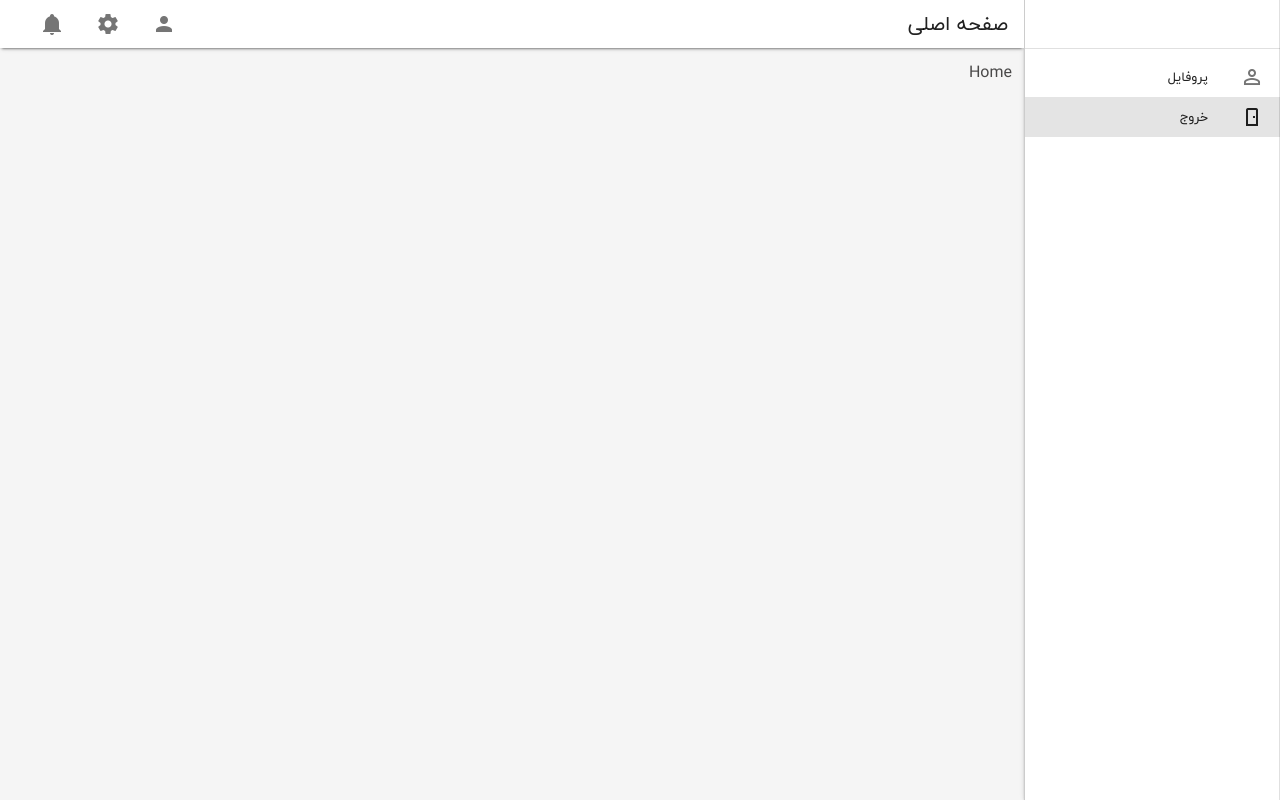
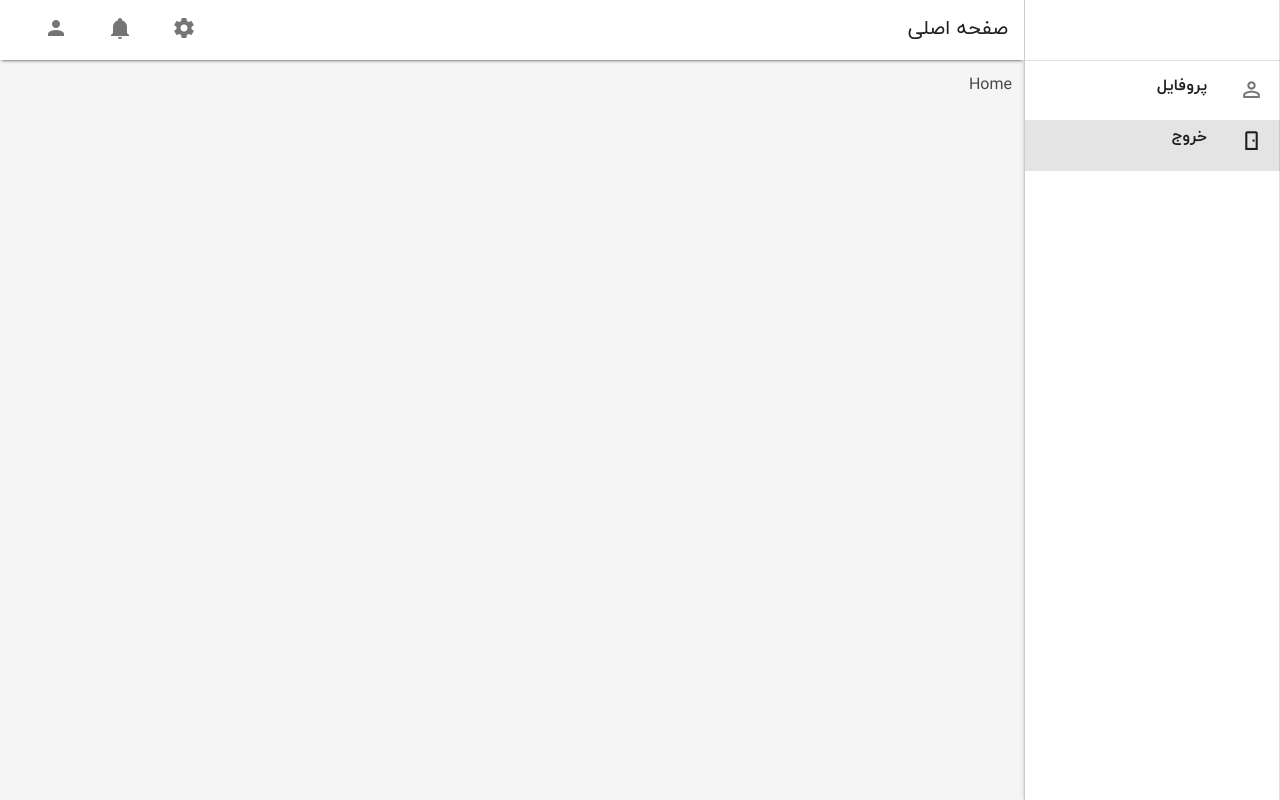
Before and after one commit to mmd1380/Project, a Vue app: page /auth in a window 1280 px wide. Both pictures are taken after a click on the button "ورود به سیستم". Built offline with nearby package versions, Linux system fonts and the light colour scheme.

Commit message:
Profile.vue has been added.

```diff
--- a/src/components/Profile.vue
+++ b/src/components/Profile.vue
@@ -81,7 +81,8 @@
                     />
                   </v-col>
 
-                  <v-col cols="4">
+                  <v-col  cols="12"
+                          md="4">
                     <v-text-field
                         label="آدرس"
                         class="purple-input"
--- a/src/components/layout/AppHeader.vue
+++ b/src/components/layout/AppHeader.vue
@@ -1,18 +1,63 @@
 <template>
   <v-card>
-    <v-toolbar dense flat tile>
+    <v-toolbar  dense flat tile class="py-1" style="height: 60px">
       <v-toolbar-title>{{ title }}</v-toolbar-title>
       <v-spacer></v-spacer>
 
-      <v-toolbar-items class="pa-2">
-        <v-btn
-          v-for="icon in icons"
-          :key="icon.name"
-          icon
-          class="mx-1"
+      <v-toolbar-items class="px-2">
+
+        <v-btn icon class="mx-2">
+          <v-icon>mdi-cog</v-icon>
+        </v-btn>
+        <v-btn icon class="mx-2">
+          <v-icon>mdi-bell</v-icon>
+        </v-btn>
+        <v-menu
+            v-model="menu"
+            offset-y
+            rounded
+            bottom
+            origin="top center"
+            transition="ease-in"
         >
-          <v-icon>{{ icon.icon }}</v-icon>
-        </v-btn>
+          <template v-slot:activator="{ on, attrs }">
+            <v-btn
+                v-bind="attrs"
+                v-on="on"
+                rounded
+                tile icon class="mx-2">
+              <v-icon>mdi-account</v-icon>
+            </v-btn>
+
+          </template>
+
+          <v-card>
+            <v-list>
+              <v-list-item>
+                <v-list-item-avatar>
+                  <!--                    <img src="">  profile photo -->
+                </v-list-item-avatar>
+
+                <v-list-item-content>
+                  <v-list-item-title>فاطمه موثق</v-list-item-title>
+                  <v-list-item-subtitle>صندوقدار</v-list-item-subtitle>
+                </v-list-item-content>
+
+              </v-list-item>
+            </v-list>
+
+            <v-divider></v-divider>
+
+            <v-list>
+
+              <v-list-item>
+                کد پرسنلی : 10784
+              </v-list-item>
+            </v-list>
+
+          </v-card>
+        </v-menu>
+
       </v-toolbar-items>
     </v-toolbar>
   </v-card>
@@ -23,20 +68,7 @@ export default {
   name: "AppHeader",
   data: () => ({
     title: "صفحه اصلی",
-    icons: [
-      {
-        name: "profile",
-        icon: "mdi-account"
-      },
-      {
-        name: "setting",
-        icon: "mdi-cog"
-      },
-      {
-        name: "notifications",
-        icon: "mdi-bell"
-      },
-    ]
+
   })
 }
 </script>
--- a/src/components/layout/AppMenu.vue
+++ b/src/components/layout/AppMenu.vue
@@ -1,11 +1,10 @@
 <template>
-  <v-card>
+  <v-card >
     <v-navigation-drawer
       style="border-left: solid 1px rgba(0, 0, 0, 0.2); border-radius: 0"
     >
-      <v-list-item class="px-2">
+      <v-list-item style="height: 60px">
 
-        <v-list-item-title></v-list-item-title>
 
       </v-list-item>
 
@@ -17,13 +16,14 @@
           :key="item.title"
           :to="item.link"
           link
+
         >
           <v-list-item-icon>
-            <v-icon>{{ item.icon }}</v-icon>
+            <v-icon size="25">{{ item.icon }}</v-icon>
           </v-list-item-icon>
 
           <v-list-item-content>
-            <v-list-item-title>{{ item.title }}</v-list-item-title>
+            <v-list-item-title style="height: 35px" class="menu">{{ item.title }}</v-list-item-title>
           </v-list-item-content>
         </v-list-item>
       </v-list>
@@ -42,3 +42,9 @@ export default {
   }),
 }
 </script>
+<style>
+.menu{
+  font-size: 16px !important;
+  font-family: IRANYekanBold;
+}
+</style>
--- a/src/components/timeCounter.vue
+++ b/src/components/timeCounter.vue
@@ -21,7 +21,7 @@
 export default {
   name: "SMSPassword",
   data: () => ({
-    time: "00:00",
+    time: "00:59",
     disable: true
   }),
   mounted() {
@@ -34,7 +34,7 @@ export default {
         if(time >= 0) {
           const min = (time / 60) | 0;
           let sec = time % 60;
-          if(sec < 10) sec = `0${sec}`;
+          if(sec < 30) sec = `0${sec}`;
           this.time = `0${min}:${sec}`;
         } else {
           clearInterval(val);
--- a/src/pages/Login.vue
+++ b/src/pages/Login.vue
@@ -16,7 +16,7 @@
               <v-icon>mdi-arrow-left-circle-outline</v-icon>
             </v-btn>
           </v-row>
-          <v-row class="pr-2 mb-2" justify="center">
+          <v-row class="mb-2" justify="center">
             <v-card-text>
               <h2 class="blue--text text--darken-3 float-right">
                 ارسال کد
@@ -24,14 +24,14 @@
             </v-card-text>
           </v-row>
           <v-divider></v-divider>
-          <v-row class="px-8">
+          <v-row class="">
             <v-card-text>
               <p class="mt-5 black--text">
                 کد اعتبار سنجی به شماره {{ phoneNO }} ارسال شد.
               </p>
             </v-card-text>
           </v-row>
-          <v-row class="px-8">
+          <v-row>
             <v-col>
               <v-text-field
                 class="mt-4"
@@ -40,7 +40,7 @@
               ></v-text-field>
             </v-col>
           </v-row>
-          <v-row class="my-4 px-8">
+          <v-row class="my-4 mt-7">
             <v-btn
                 color="blue darken-2 white--text"
                 depressed
@@ -51,7 +51,7 @@
               <span class="font-weight-bold">تایید</span>
             </v-btn>
           </v-row>
-          <v-row class="my-5 px-8">
+          <v-row class="my-5">
             <timeCounter
               v-if="counter.start"
               v-model="counter"
@@ -76,14 +76,14 @@
             </v-card-text>
           </v-row>
           <v-divider></v-divider>
-          <v-row class="px-8">
+          <v-row>
             <v-card-text>
               <p class="mt-5 black--text">
                 لطفا برای فراموشی رمز عبور شماره موبایل خود را وارد نمایید.
               </p>
             </v-card-text>
           </v-row>
-          <v-row class="px-8">
+          <v-row>
             <v-col>
               <v-text-field
                 class="mt-4"
@@ -94,7 +94,7 @@
               ></v-text-field>
             </v-col>
           </v-row>
-          <v-row class="my-4 px-8">
+          <v-row class="my-4 mt-7">
             <v-btn
               color="blue darken-2 white--text"
               depressed
@@ -108,7 +108,7 @@
         </v-stepper-content>
 
         <v-stepper-content step="2">
-          <v-row class="pr-2 mb-2" justify="center">
+          <v-row class="mb-2" justify="center">
             <v-card-text>
               <h2 class="blue--text text--darken-3 float-right">
                 ورود به سیستم
@@ -118,14 +118,14 @@
 
           <v-divider></v-divider>
 
-          <v-row class="px-8">
+          <v-row>
             <v-card-text>
               <p class="mt-5 black--text">
                 لطفا برای ورود به سیستم نام کاربری و رمز عبور خود را وارد نمایید.
               </p>
             </v-card-text>
           </v-row>
-          <v-row class="px-8">
+          <v-row>
             <v-col>
               <v-text-field
                 class="mt-4"
@@ -136,7 +136,7 @@
               ></v-text-field>
             </v-col>
           </v-row>
-          <v-row class="px-8">
+          <v-row>
             <v-col class="mt-4">
               <v-text-field
                 label="رمز عبور"
@@ -147,7 +147,7 @@
               ></v-text-field>
             </v-col>
           </v-row>
-          <v-row class="mt-7 px-8">
+          <v-row class="mt-7">
             <v-col cols="12" class="pb-1">
               <v-btn
                 color="blue darken-2 white--text"
@@ -185,7 +185,7 @@ export default {
     showPass: true,
     phoneNO: "09391234565",
     counter: {
-      time: 10,
+      time: 59,
       start: false
     },
     el: 2,
```
